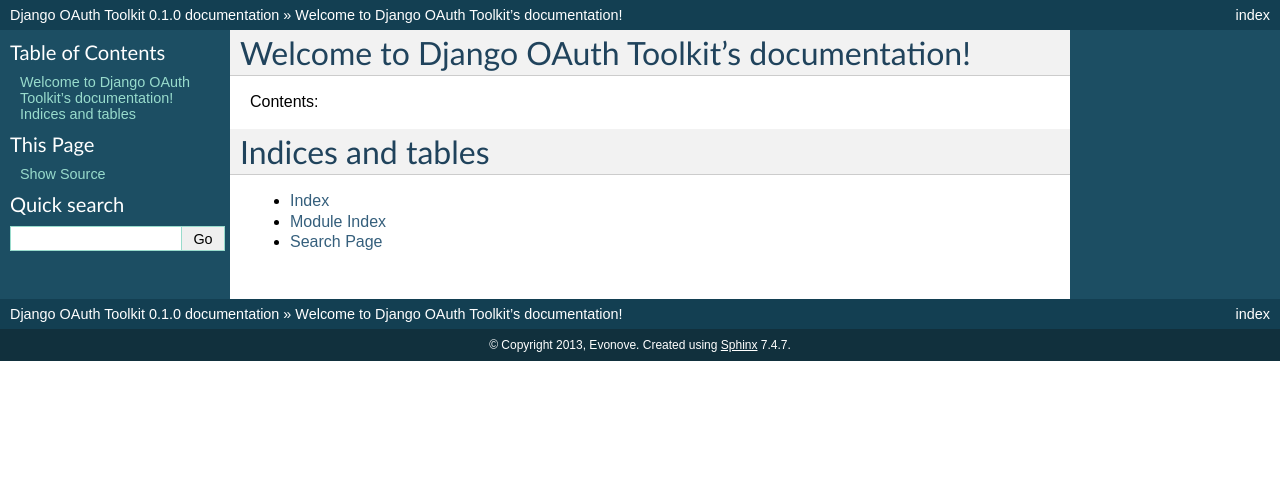
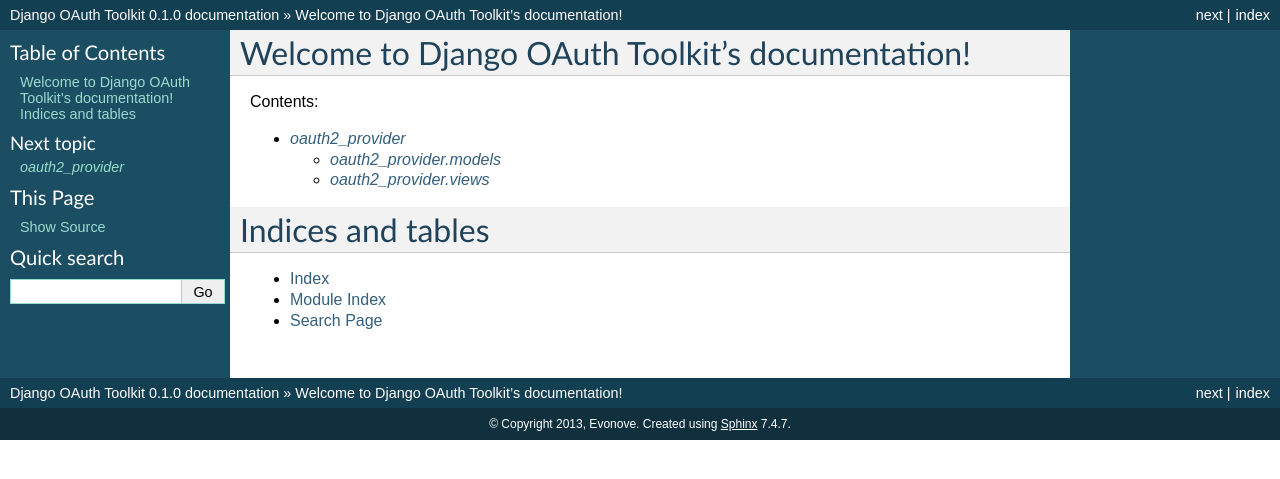
Before and after one commit to jazzband/django-oauth-toolkit, a Sphinx documentation site: the page built from docs/index.rst, in a window 1280 px wide. Shown: the top 479 px of the page. Built offline with Sphinx 7.4.7, drawn with Linux system fonts in a browser that asks for light colours.

Commit message:
more on docs

```diff
--- /dev/null
+++ b/docs/api.rst
@@ -0,0 +1,14 @@
+`oauth2_provider`
+=================
+
+`oauth2_provider.models`
+------------------------
+.. automodule:: oauth2_provider.models
+    :members:
+
+
+`oauth2_provider.views`
+-----------------------
+.. automodule:: oauth2_provider.views
+    :members:
+    :no-undoc-members:
--- a/docs/conf.py
+++ b/docs/conf.py
@@ -13,10 +13,13 @@
 
 import sys, os
 
+os.environ['DJANGO_SETTINGS_MODULE'] = 'example.settings'
+
 # If extensions (or modules to document with autodoc) are in another directory,
 # add these directories to sys.path here. If the directory is relative to the
 # documentation root, use os.path.abspath to make it absolute, like shown here.
-#sys.path.insert(0, os.path.abspath('.'))
+sys.path.insert(0, os.path.abspath('..'))
+import oauth2_provider
 
 # -- General configuration -----------------------------------------------------
 
@@ -48,7 +51,7 @@
 # built documents.
 #
 # The short X.Y version.
-version = '0.1.0'
+version = '0.1.0'  # TODO get it from the source codes
 # The full version, including alpha/beta/rc tags.
 release = '0.1.0'
 
--- a/docs/index.rst
+++ b/docs/index.rst
@@ -11,6 +11,8 @@
 .. toctree::
    :maxdepth: 2
 
+   api
+
 
 
 Indices and tables
```
Also changed, not shown: 1 other file.
